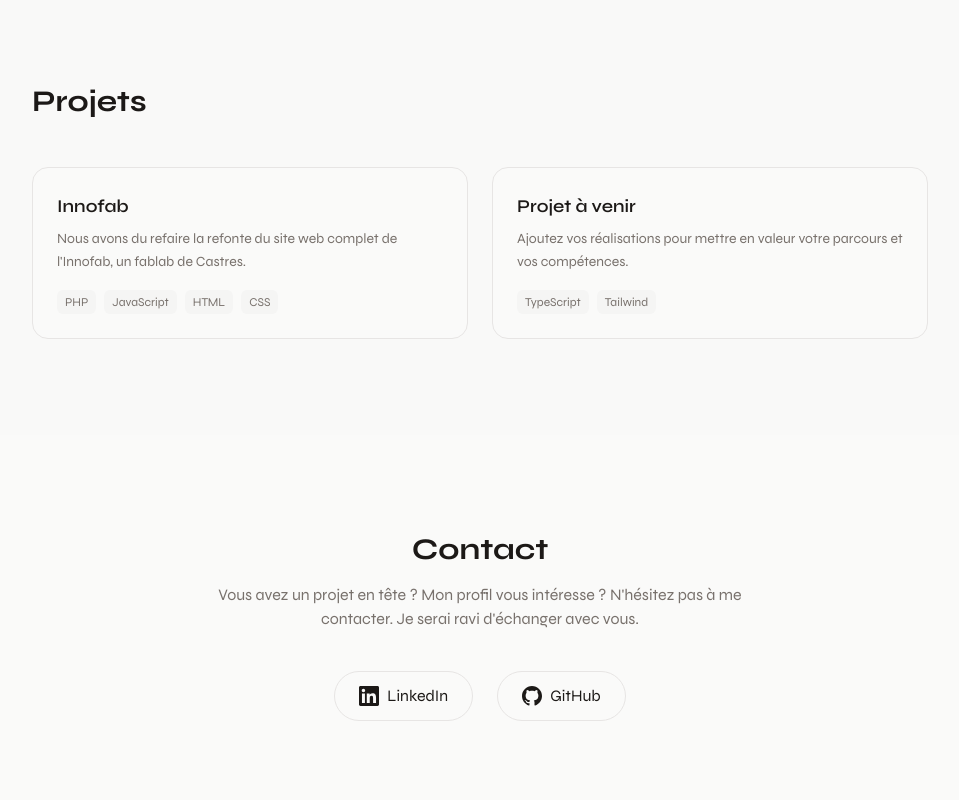
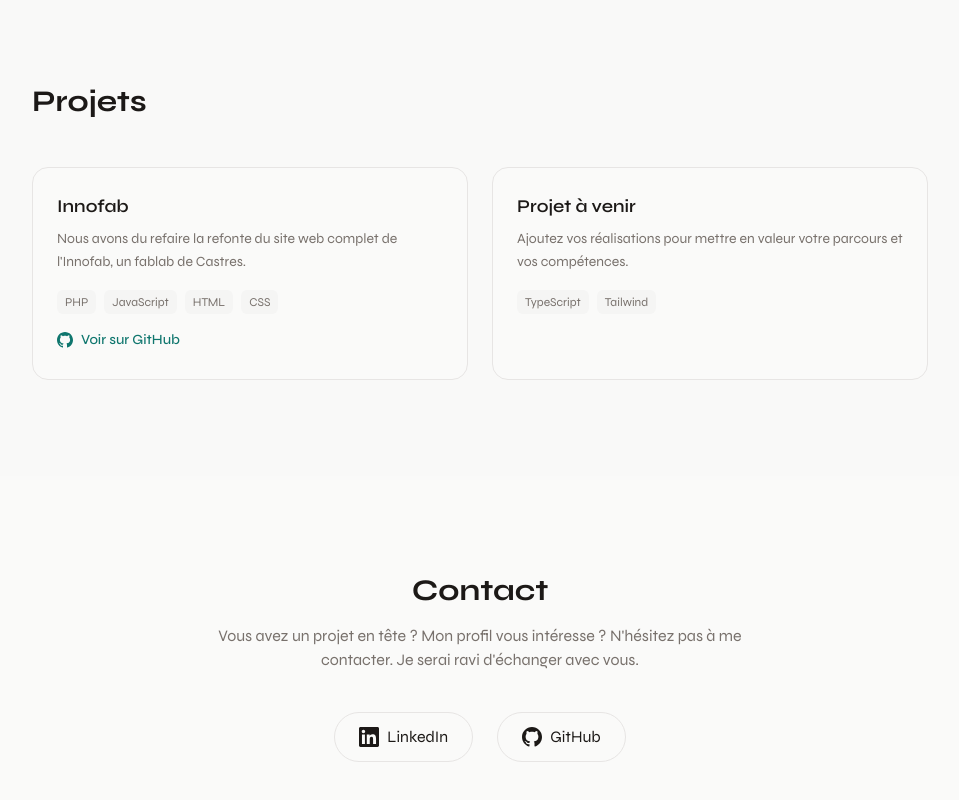
Before and after one commit to EchanizV/portfolio_valentin, a Next.js app: page / in a window 1280 px wide. Shown: the part 1989-2789 px from the top of the page, without its empty margins (160-1119 px from the left). Built offline with nearby package versions, Linux system fonts and the light colour scheme.

Commit message:
Mise à jour des projets

```diff
--- a/app/components/Projects.tsx
+++ b/app/components/Projects.tsx
@@ -1,8 +1,16 @@
-const placeholderProjects = [
+type Project = {
+  title: string;
+  description: string;
+  tags: string[];
+  githubUrl?: string;
+};
+
+const placeholderProjects: Project[] = [
   {
     title: "Innofab",
     description: "Nous avons du refaire la refonte du site web complet de l'Innofab, un fablab de Castres.",
     tags: ["PHP", "JavaScript", "HTML", "CSS"],
+    githubUrl: "https://github.com/EchanizV/innofab",
   },
   {
     title: "Projet à venir",
@@ -33,7 +41,7 @@
               <p className="text-muted-foreground text-sm leading-relaxed mb-4">
                 {project.description}
               </p>
-              <div className="flex flex-wrap gap-2">
+              <div className="flex flex-wrap gap-2 mb-4">
                 {project.tags.map((tag) => (
                   <span
                     key={tag}
@@ -43,6 +51,19 @@
                   </span>
                 ))}
               </div>
+              {project.githubUrl && (
+                <a
+                  href={project.githubUrl}
+                  target="_blank"
+                  rel="noopener noreferrer"
+                  className="inline-flex items-center gap-2 text-sm font-medium text-primary hover:underline"
+                >
+                  <svg className="w-4 h-4" fill="currentColor" viewBox="0 0 24 24">
+                    <path d="M12 0c-6.626 0-12 5.373-12 12 0 5.302 3.438 9.8 8.207 11.387.599.111.793-.261.793-.577v-2.234c-3.338.726-4.033-1.416-4.033-1.416-.546-1.387-1.333-1.756-1.333-1.756-1.089-.745.083-.729.083-.729 1.205.084 1.839 1.237 1.839 1.237 1.07 1.834 2.807 1.304 3.492.997.107-.775.418-1.305.762-1.604-2.665-.305-5.467-1.334-5.467-5.931 0-1.311.469-2.381 1.236-3.221-.124-.303-.535-1.524.117-3.176 0 0 1.008-.322 3.301 1.23.957-.266 1.983-.399 3.003-.404 1.02.005 2.047.138 3.006.404 2.291-1.552 3.297-1.23 3.297-1.23.653 1.653.242 2.874.118 3.176.77.84 1.235 1.911 1.235 3.221 0 4.609-2.807 5.624-5.479 5.921.43.372.823 1.102.823 2.222v3.293c0 .319.192.694.801.576 4.765-1.589 8.199-6.086 8.199-11.386 0-6.627-5.373-12-12-12z" />
+                  </svg>
+                  Voir sur GitHub
+                </a>
+              )}
             </article>
           ))}
         </div>
```
